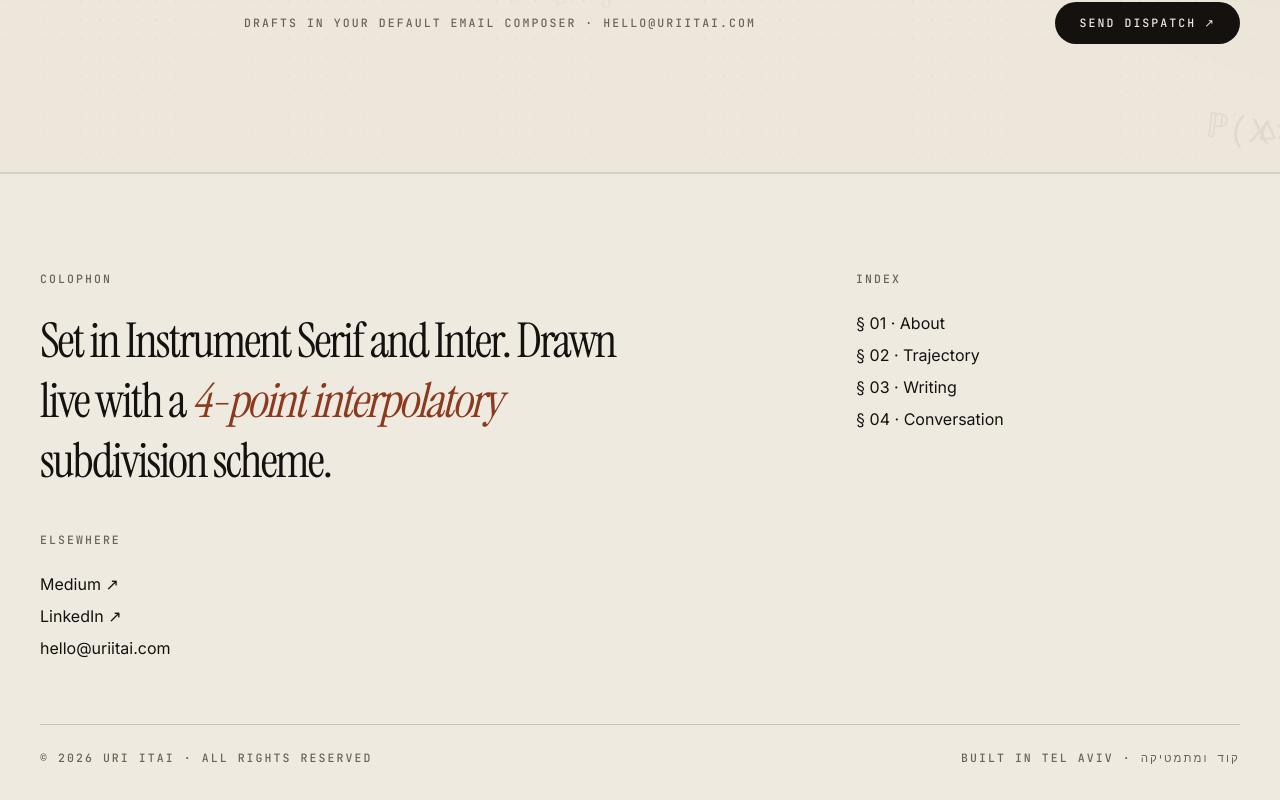
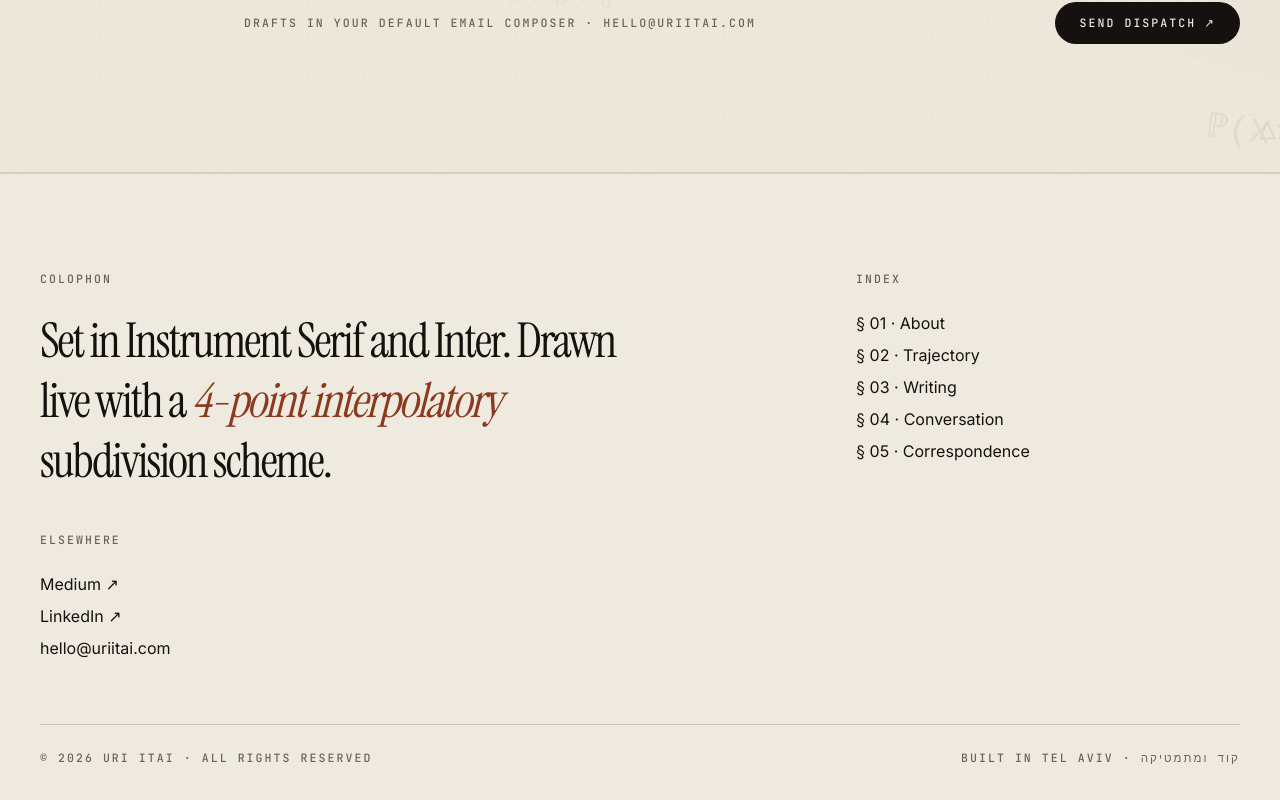
Before and after one commit to AysunItai/uriitai, a Next.js app: page / in a window 1280 px wide. Shown: the part 8390-9190 px from the top of the page. Built offline with nearby package versions, Linux system fonts and the light colour scheme; no server answers.

Commit message:
Initial Uri Itai website setup

```diff
--- a/app/components/Footer.tsx
+++ b/app/components/Footer.tsx
@@ -33,6 +33,11 @@ export default function Footer() {
               <li>
                 <a className="hover:text-accent" href="#conversation">
                   § 04 · Conversation
+                </a>
+              </li>
+              <li>
+                <a className="hover:text-accent" href="#correspondence">
+                  § 05 · Correspondence
                 </a>
               </li>
             </ul>
```
